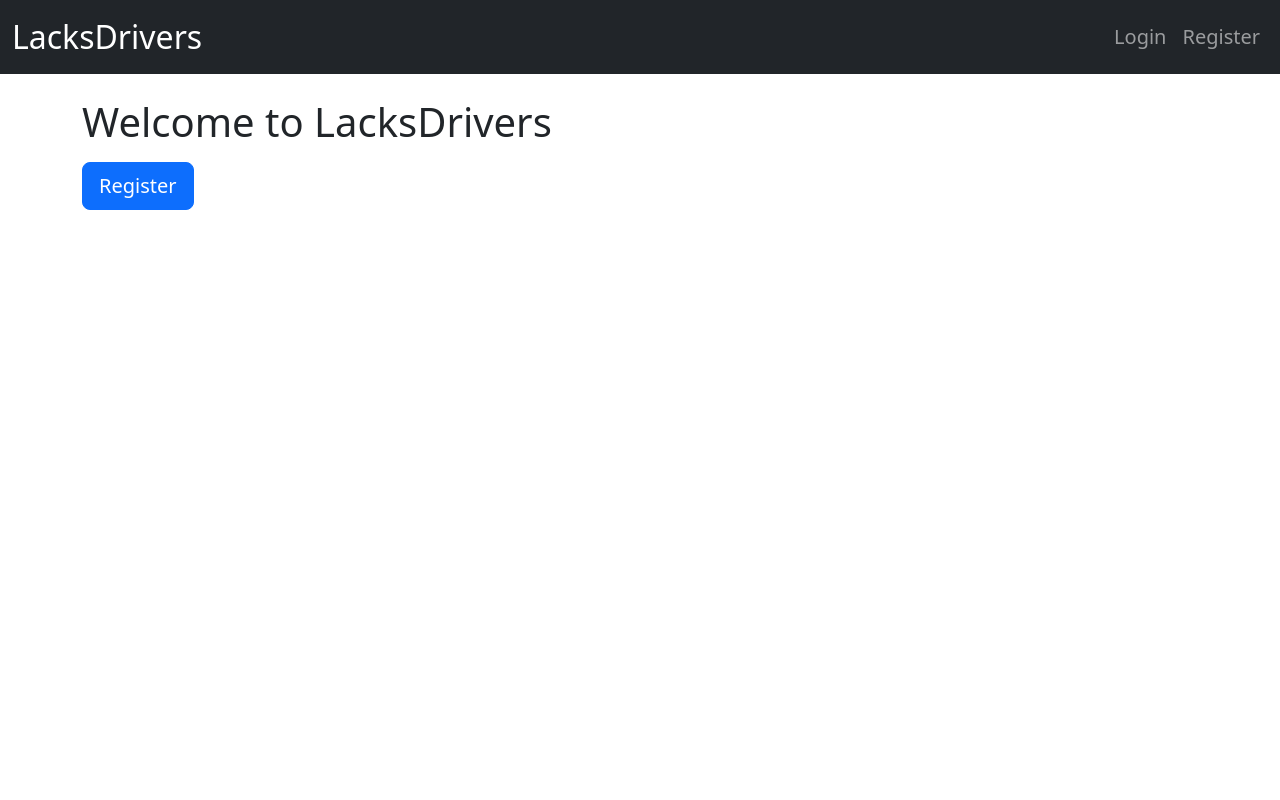
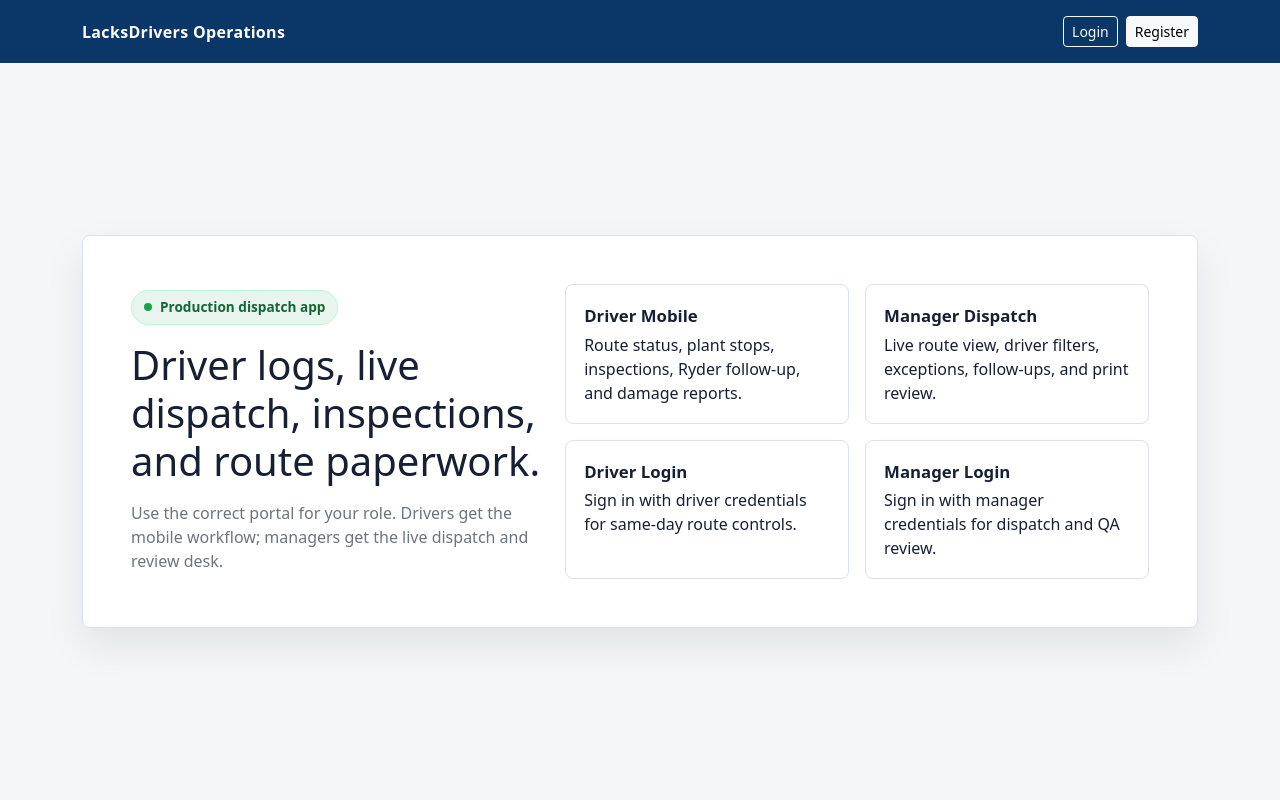
Before and after one commit to lbibbs312/owner, a Flask app: page / in a window 1280 px wide. Run offline with Flask 3, Linux system fonts and the light colour scheme.

Commit message:
replace old welcome page with operations portal

```diff
--- a/templates/welcome.html
+++ b/templates/welcome.html
@@ -3,72 +3,76 @@
 <head>
   <meta charset="UTF-8">
   <meta name="viewport" content="width=device-width, initial-scale=1.0">
-
-  <title>Welcome</title>
-
-  <link
-    rel="stylesheet"
-    href="https://cdn.jsdelivr.net/npm/bootstrap@5.3.0/dist/css/bootstrap.min.css"
-  >
-
-  <!-- Optional: Extra CSS to make fonts/buttons bigger on smaller screens -->
+  <title>LacksDrivers Operations</title>
+  <link rel="stylesheet" href="https://cdn.jsdelivr.net/npm/bootstrap@5.3.0/dist/css/bootstrap.min.css">
   <style>
-    @media (max-width: 768px) {
-      h1, h2, .fs-2, .fs-3, .fs-4, .fs-5 {
-        font-size: 1.5rem !important;
-      }
-      .btn {
-        font-size: 1.25rem !important;
-        padding: 0.75rem 1.25rem !important;
-      }
-    }
+    body { background:#f4f6f8; color:#172033; }
+    .shell { min-height:100vh; display:flex; flex-direction:column; }
+    .topbar { background:#0b3768; color:white; }
+    .brand { font-weight:800; letter-spacing:.02em; }
+    .hero { flex:1; display:flex; align-items:center; padding:48px 0; }
+    .panel { background:white; border:1px solid #d9e2ec; border-radius:8px; box-shadow:0 18px 40px rgba(15, 23, 42, .08); }
+    .portal-link { display:block; border:1px solid #d9e2ec; border-radius:8px; padding:18px; text-decoration:none; color:#172033; height:100%; }
+    .portal-link:hover { border-color:#0d6efd; box-shadow:0 8px 24px rgba(13,110,253,.12); }
+    .portal-link strong { display:block; font-size:1.05rem; margin-bottom:4px; }
+    .status-pill { display:inline-flex; align-items:center; gap:8px; background:#e8f5ee; color:#166534; border:1px solid #bbf7d0; border-radius:999px; padding:6px 12px; font-weight:700; font-size:.85rem; }
+    .dot { width:8px; height:8px; border-radius:50%; background:#16a34a; }
   </style>
 </head>
 <body>
+  <div class="shell">
+    <nav class="topbar py-3">
+      <div class="container d-flex justify-content-between align-items-center gap-3">
+        <div class="brand">LacksDrivers Operations</div>
+        <div class="d-flex gap-2">
+          <a class="btn btn-outline-light btn-sm" href="{{ url_for('auth.login') }}">Login</a>
+          <a class="btn btn-light btn-sm" href="{{ url_for('auth.register') }}">Register</a>
+        </div>
+      </div>
+    </nav>
 
-  <!-- Navbar with Login and Register links -->
-  <nav class="navbar navbar-expand-lg navbar-dark bg-dark">
-    <div class="container-fluid">
-      <a class="navbar-brand fs-2" href="#">LacksDrivers</a>
-      <button
-        class="navbar-toggler"
-        type="button"
-        data-bs-toggle="collapse"
-        data-bs-target="#navbarContent"
-        aria-controls="navbarContent"
-        aria-expanded="false"
-        aria-label="Toggle navigation"
-      >
-        <span class="navbar-toggler-icon"></span>
-      </button>
-
-      <div class="collapse navbar-collapse" id="navbarContent">
-        <ul class="navbar-nav ms-auto">
-          <!-- Login link (replace /login with your actual route) -->
-          <li class="nav-item">
-            <a class="nav-link fs-5" href="/login">Login</a>
-          </li>
-          <!-- Register link (replace /register with your actual route) -->
-          <li class="nav-item">
-            <a class="nav-link fs-5" href="/register">Register</a>
-          </li>
-        </ul>
+    <main class="hero">
+      <div class="container">
+        <div class="panel p-4 p-md-5">
+          <div class="row g-4 align-items-center">
+            <div class="col-lg-5">
+              <span class="status-pill"><span class="dot"></span> Production dispatch app</span>
+              <h1 class="mt-3 mb-3">Driver logs, live dispatch, inspections, and route paperwork.</h1>
+              <p class="text-secondary mb-0">Use the correct portal for your role. Drivers get the mobile workflow; managers get the live dispatch and review desk.</p>
+            </div>
+            <div class="col-lg-7">
+              <div class="row g-3">
+                <div class="col-md-6">
+                  <a class="portal-link" href="{{ url_for('driver.mobile_dashboard') }}">
+                    <strong>Driver Mobile</strong>
+                    <span>Route status, plant stops, inspections, Ryder follow-up, and damage reports.</span>
+                  </a>
+                </div>
+                <div class="col-md-6">
+                  <a class="portal-link" href="{{ url_for('manager.manager_dashboard') }}">
+                    <strong>Manager Dispatch</strong>
+                    <span>Live route view, driver filters, exceptions, follow-ups, and print review.</span>
+                  </a>
+                </div>
+                <div class="col-md-6">
+                  <a class="portal-link" href="{{ url_for('auth.login') }}?required_role=driver">
+                    <strong>Driver Login</strong>
+                    <span>Sign in with driver credentials for same-day route controls.</span>
+                  </a>
+                </div>
+                <div class="col-md-6">
+                  <a class="portal-link" href="{{ url_for('auth.login') }}?required_role=management">
+                    <strong>Manager Login</strong>
+                    <span>Sign in with manager credentials for dispatch and QA review.</span>
+                  </a>
+                </div>
+              </div>
+            </div>
+          </div>
+        </div>
       </div>
-    </div>
-  </nav>
-
-  <!-- Main content -->
-  <div class="container my-4">
-    <h1 class="mb-3">Welcome to LacksDrivers</h1>
-    <!-- Big Register button -->
-    <a href="/register" class="btn btn-primary btn-lg mb-3">
-      Register
-    </a>
+    </main>
   </div>
-
-  <!-- Bootstrap JS for responsive navbar toggle -->
-  <script
-    src="https://cdn.jsdelivr.net/npm/bootstrap@5.3.0/dist/js/bootstrap.bundle.min.js">
-  </script>
+  <script src="https://cdn.jsdelivr.net/npm/bootstrap@5.3.0/dist/js/bootstrap.bundle.min.js"></script>
 </body>
 </html>
```
